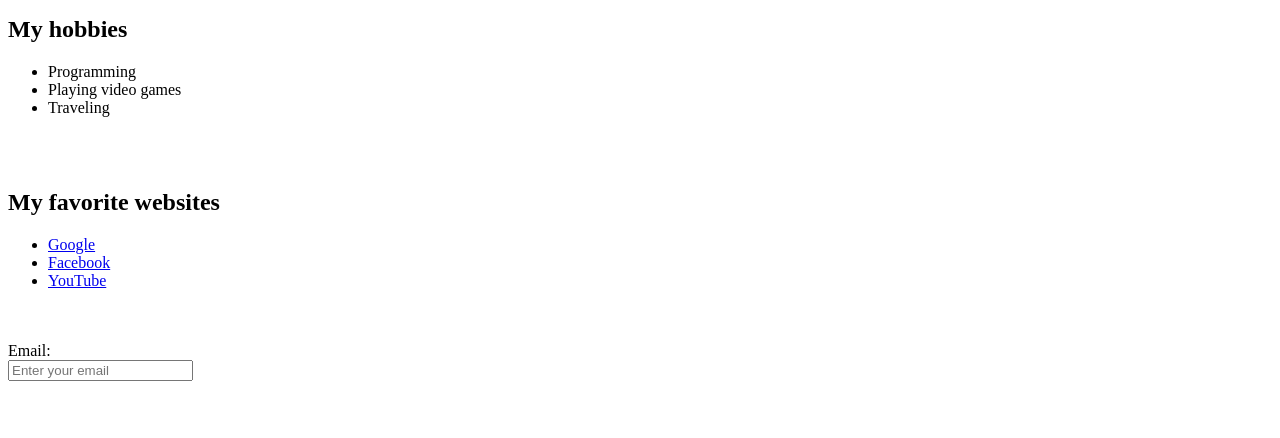
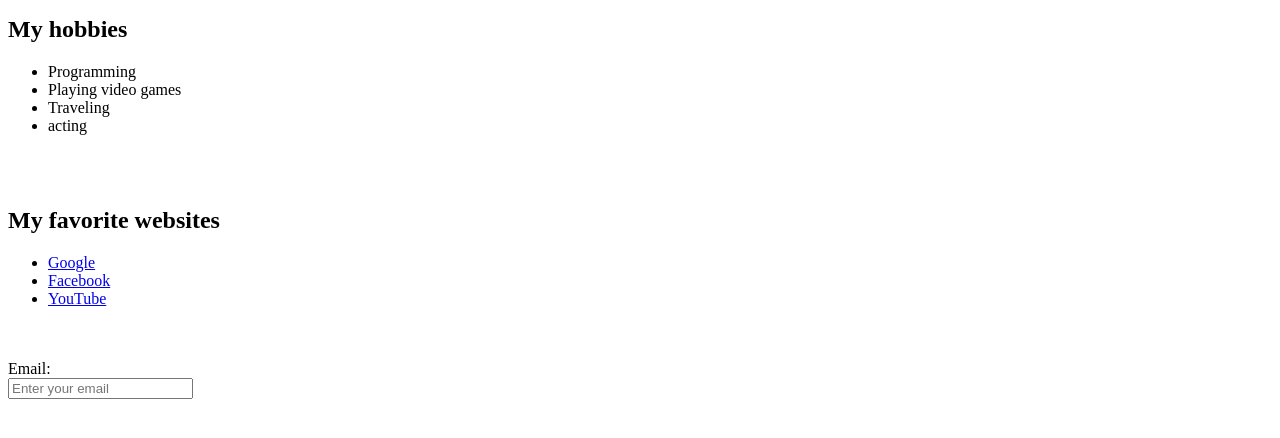
Before and after one commit to luna256-sky/iyf-s10-week-01-sky, a plain HTML site: page index.html in a window 1280 px wide. Shown: the part 190-628 px from the top of the page. Drawn offline with Linux system fonts and the light colour scheme.

Commit message:
initial commit

```diff
--- a/index.html
+++ b/index.html
@@ -17,6 +17,7 @@
         <li>Programming</li>
         <li>Playing video games</li>
         <li>Traveling</li>
+        <li>acting </li>
     </ul>
     <br></br>
     <title>My favorite websites</title>
```
